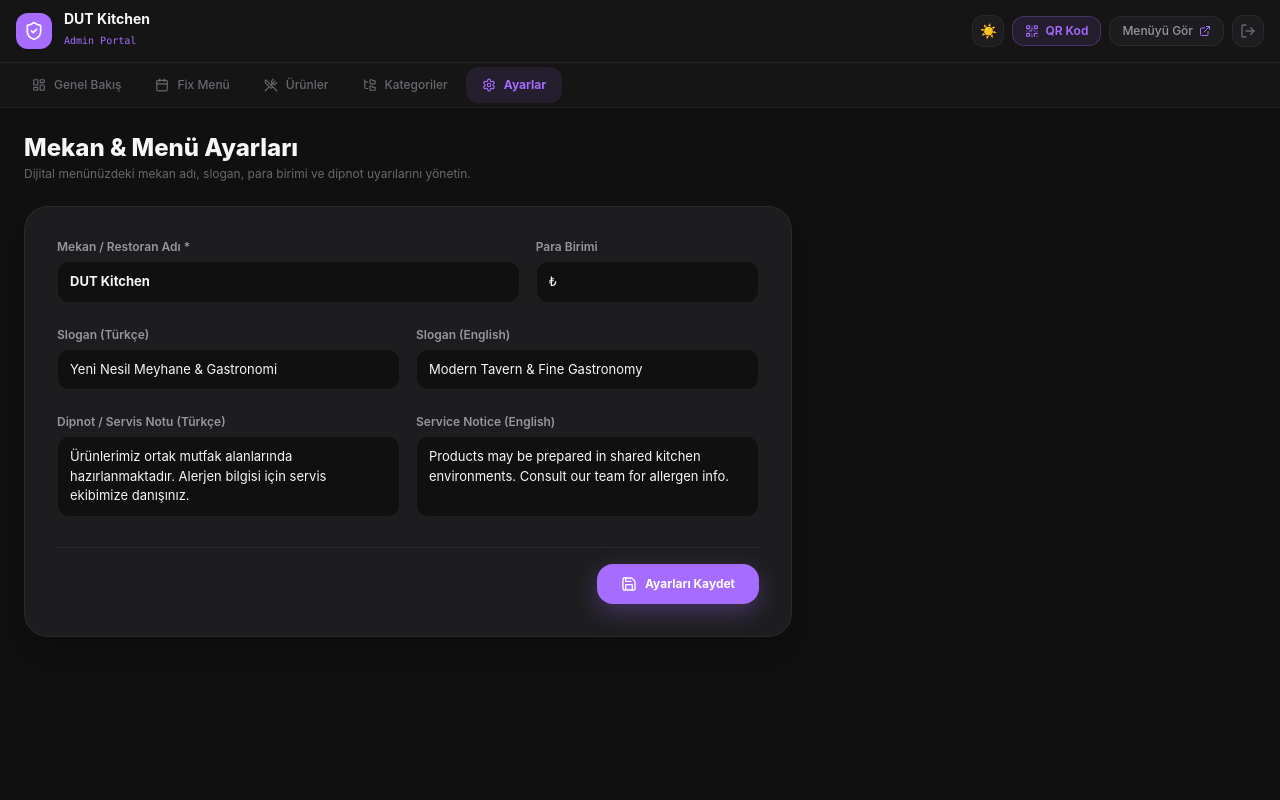
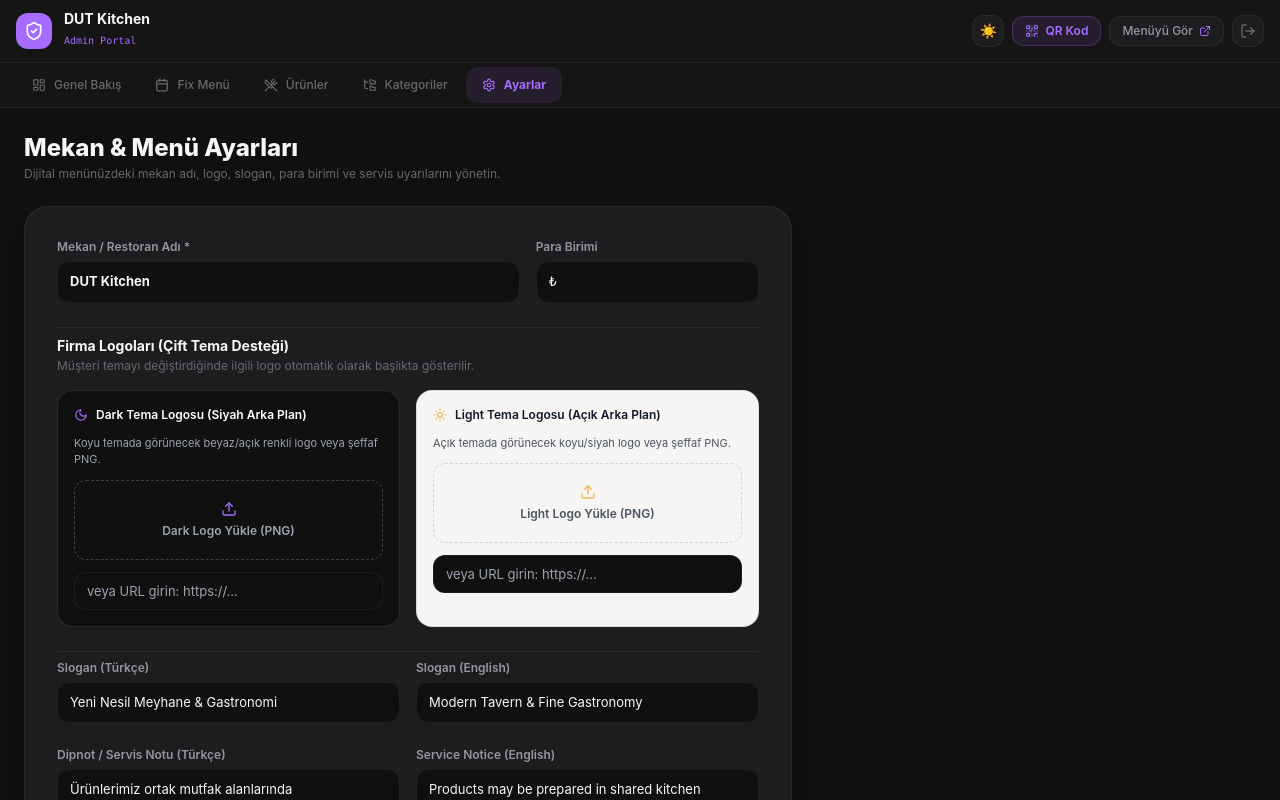
Before and after one commit to MyHitrow/Dutt_qr, a Next.js app: page /management-portal-secure/settings in a window 1280 px wide. Shown: the top 800 px of the page. Built offline with nearby package versions, Linux system fonts and the light colour scheme.

Commit message:
feat: dual theme logo support in admin and header, remove table badge, dynamic day fix menu title

```diff
--- a/src/app/management-portal-secure/settings/page.tsx
+++ b/src/app/management-portal-secure/settings/page.tsx
@@ -1,12 +1,39 @@
 "use client";
 
-import React, { useState } from "react";
+import React, { useState, useRef } from "react";
+import Image from "next/image";
 import { useMenu } from "@/context/MenuContext";
-import { Save, CheckCircle2 } from "lucide-react";
+import { Save, CheckCircle2, Upload, X, Moon, Sun } from "lucide-react";
+
+async function optimizeLogoImage(file: File): Promise<string> {
+  return new Promise((resolve) => {
+    const img = new window.Image();
+    const reader = new FileReader();
+    reader.onload = (e) => {
+      img.src = e.target?.result as string;
+      img.onload = () => {
+        const canvas = document.createElement("canvas");
+        const maxDim = 512;
+        const ratio = Math.min(maxDim / img.width, maxDim / img.height, 1);
+        canvas.width  = Math.round(img.width  * ratio);
+        canvas.height = Math.round(img.height * ratio);
+        const ctx = canvas.getContext("2d")!;
+        ctx.drawImage(img, 0, 0, canvas.width, canvas.height);
+        resolve(canvas.toDataURL("image/png", 0.95)); // Keep transparent background if PNG
+      };
+    };
+    reader.readAsDataURL(file);
+  });
+}
 
 export default function AdminSettingsPage() {
   const { venue, updateVenue } = useMenu();
   const [savedSuccess, setSavedSuccess] = useState(false);
+  const [isUploadingDark, setIsUploadingDark] = useState(false);
+  const [isUploadingLight, setIsUploadingLight] = useState(false);
+
+  const darkInputRef = useRef<HTMLInputElement>(null);
+  const lightInputRef = useRef<HTMLInputElement>(null);
 
   const [formData, setFormData] = useState({
     name: venue.name,
@@ -15,7 +42,33 @@ export default function AdminSettingsPage() {
     currencySymbol: venue.currencySymbol,
     noticeTr: venue.serviceNotice.tr,
     noticeEn: venue.serviceNotice.en,
+    logoDarkUrl: venue.logoDarkUrl || "",
+    logoLightUrl: venue.logoLightUrl || "",
   });
+
+  const handleDarkLogoUpload = async (e: React.ChangeEvent<HTMLInputElement>) => {
+    const file = e.target.files?.[0];
+    if (!file) return;
+    setIsUploadingDark(true);
+    try {
+      const optimized = await optimizeLogoImage(file);
+      setFormData(f => ({ ...f, logoDarkUrl: optimized }));
+    } finally {
+      setIsUploadingDark(false);
+    }
+  };
+
+  const handleLightLogoUpload = async (e: React.ChangeEvent<HTMLInputElement>) => {
+    const file = e.target.files?.[0];
+    if (!file) return;
+    setIsUploadingLight(true);
+    try {
+      const optimized = await optimizeLogoImage(file);
+      setFormData(f => ({ ...f, logoLightUrl: optimized }));
+    } finally {
+      setIsUploadingLight(false);
+    }
+  };
 
   const handleSubmit = (e: React.FormEvent) => {
     e.preventDefault();
@@ -24,6 +77,8 @@ export default function AdminSettingsPage() {
       slogan: { tr: formData.sloganTr, en: formData.sloganEn },
       currencySymbol: formData.currencySymbol,
       serviceNotice: { tr: formData.noticeTr, en: formData.noticeEn },
+      logoDarkUrl: formData.logoDarkUrl || undefined,
+      logoLightUrl: formData.logoLightUrl || undefined,
     });
 
     setSavedSuccess(true);
@@ -44,7 +99,7 @@ export default function AdminSettingsPage() {
           Mekan & Menü Ayarları
         </h2>
         <p className="text-xs mt-0.5" style={{ color: "var(--dut-text3)" }}>
-          Dijital menünüzdeki mekan adı, slogan, para birimi ve dipnot uyarılarını yönetin.
+          Dijital menünüzdeki mekan adı, logo, slogan, para birimi ve servis uyarılarını yönetin.
         </p>
       </div>
 
@@ -54,7 +109,7 @@ export default function AdminSettingsPage() {
           style={{ background: "rgba(99,211,145,0.12)", color: "var(--dut-success)", border: "1px solid rgba(99,211,145,0.25)" }}
         >
           <CheckCircle2 className="w-5 h-5 flex-shrink-0" />
-          <span>Mekan ayarları kaydedildi! Değişiklikler anında canlı menüye yansıdı.</span>
+          <span>Mekan ayarları ve logolar kaydedildi! Değişiklikler anında canlı menüye yansıdı.</span>
         </div>
       )}
 
@@ -63,6 +118,7 @@ export default function AdminSettingsPage() {
         className="rounded-3xl p-6 sm:p-8 space-y-6 shadow-xl"
         style={{ background: "var(--dut-card)", border: "1px solid var(--dut-divider)" }}
       >
+        {/* Name & Currency */}
         <div className="grid grid-cols-1 sm:grid-cols-3 gap-4">
           <div className="sm:col-span-2">
             {field("Mekan / Restoran Adı *",
@@ -89,7 +145,128 @@ export default function AdminSettingsPage() {
           </div>
         </div>
 
-        <div className="grid grid-cols-1 sm:grid-cols-2 gap-4">
+        {/* Dual Logo Upload Section (Dark & Light) */}
+        <div className="space-y-3 pt-2 border-t" style={{ borderColor: "var(--dut-divider)" }}>
+          <div>
+            <h3 className="text-sm font-bold flex items-center gap-2" style={{ color: "var(--dut-text)" }}>
+              Firma Logoları (Çift Tema Desteği)
+            </h3>
+            <p className="text-xs mt-0.5" style={{ color: "var(--dut-text3)" }}>
+              Müşteri temayı değiştirdiğinde ilgili logo otomatik olarak başlıkta gösterilir.
+            </p>
+          </div>
+
+          <div className="grid grid-cols-1 sm:grid-cols-2 gap-4 pt-1">
+            {/* Dark Theme Logo */}
+            <div className="p-4 rounded-2xl space-y-3" style={{ background: "#101011", border: "1px solid rgba(255,255,255,0.1)" }}>
+              <div className="flex items-center gap-2 text-xs font-semibold text-white">
+                <Moon className="w-3.5 h-3.5 text-[#A66CFF]" />
+                <span>Dark Tema Logosu (Siyah Arka Plan)</span>
+              </div>
+              <p className="text-[11px] text-gray-400">Koyu temada görünecek beyaz/açık renkli logo veya şeffaf PNG.</p>
+
+              <input
+                ref={darkInputRef}
+                type="file"
+                accept="image/*"
+                onChange={handleDarkLogoUpload}
+                className="hidden"
+              />
+
+              {formData.logoDarkUrl ? (
+                <div className="flex items-center gap-3 p-2 rounded-xl bg-[#1C1C1E] border border-white/10">
+                  <div className="relative w-12 h-12 rounded-lg overflow-hidden flex-shrink-0 bg-black/40 flex items-center justify-center p-1 border border-white/5">
+                    <Image src={formData.logoDarkUrl} alt="Dark Logo" fill sizes="48px" className="object-contain p-1" />
+                  </div>
+                  <div className="flex-1 min-w-0">
+                    <span className="text-xs font-semibold text-emerald-400 block">✓ Dark Logo Yüklendi</span>
+                  </div>
+                  <button
+                    type="button"
+                    onClick={() => setFormData(f => ({ ...f, logoDarkUrl: "" }))}
+                    className="p-1 text-rose-400 hover:text-rose-300"
+                  >
+                    <X className="w-4 h-4" />
+                  </button>
+                </div>
+              ) : (
+                <button
+                  type="button"
+                  onClick={() => darkInputRef.current?.click()}
+                  disabled={isUploadingDark}
+                  className="w-full py-5 rounded-xl border border-dashed border-white/20 flex flex-col items-center gap-1.5 text-gray-400 hover:text-white transition-all"
+                >
+                  <Upload className="w-4 h-4 text-[#A66CFF]" />
+                  <span className="text-xs font-semibold">{isUploadingDark ? "Yükleniyor..." : "Dark Logo Yükle (PNG)"}</span>
+                </button>
+              )}
+
+              <input
+                type="url"
+                value={formData.logoDarkUrl}
+                onChange={e => setFormData({ ...formData, logoDarkUrl: e.target.value })}
+                placeholder="veya URL girin: https://..."
+                className="admin-input text-xs"
+              />
+            </div>
+
+            {/* Light Theme Logo */}
+            <div className="p-4 rounded-2xl space-y-3" style={{ background: "#F6F5F3", border: "1px solid rgba(0,0,0,0.1)" }}>
+              <div className="flex items-center gap-2 text-xs font-semibold text-gray-900">
+                <Sun className="w-3.5 h-3.5 text-[#F0B45A]" />
+                <span>Light Tema Logosu (Açık Arka Plan)</span>
+              </div>
+              <p className="text-[11px] text-gray-600">Açık temada görünecek koyu/siyah logo veya şeffaf PNG.</p>
+
+              <input
+                ref={lightInputRef}
+                type="file"
+                accept="image/*"
+                onChange={handleLightLogoUpload}
+                className="hidden"
+              />
+
+              {formData.logoLightUrl ? (
+                <div className="flex items-center gap-3 p-2 rounded-xl bg-white border border-black/10">
+                  <div className="relative w-12 h-12 rounded-lg overflow-hidden flex-shrink-0 bg-gray-100 flex items-center justify-center p-1 border border-black/5">
+                    <Image src={formData.logoLightUrl} alt="Light Logo" fill sizes="48px" className="object-contain p-1" />
+                  </div>
+                  <div className="flex-1 min-w-0">
+                    <span className="text-xs font-semibold text-emerald-600 block">✓ Light Logo Yüklendi</span>
+                  </div>
+                  <button
+                    type="button"
+                    onClick={() => setFormData(f => ({ ...f, logoLightUrl: "" }))}
+                    className="p-1 text-rose-500 hover:text-rose-700"
+                  >
+                    <X className="w-4 h-4" />
+                  </button>
+                </div>
+              ) : (
+                <button
+                  type="button"
+                  onClick={() => lightInputRef.current?.click()}
+                  disabled={isUploadingLight}
+                  className="w-full py-5 rounded-xl border border-dashed border-gray-300 flex flex-col items-center gap-1.5 text-gray-600 hover:text-gray-900 transition-all"
+                >
+                  <Upload className="w-4 h-4 text-[#F0B45A]" />
+                  <span className="text-xs font-semibold">{isUploadingLight ? "Yükleniyor..." : "Light Logo Yükle (PNG)"}</span>
+                </button>
+              )}
+
+              <input
+                type="url"
+                value={formData.logoLightUrl}
+                onChange={e => setFormData({ ...formData, logoLightUrl: e.target.value })}
+                placeholder="veya URL girin: https://..."
+                className="admin-input text-xs text-gray-900 bg-white"
+              />
+            </div>
+          </div>
+        </div>
+
+        {/* Slogans */}
+        <div className="grid grid-cols-1 sm:grid-cols-2 gap-4 pt-2 border-t" style={{ borderColor: "var(--dut-divider)" }}>
           {field("Slogan (Türkçe)",
             <input
               type="text"
@@ -109,6 +286,7 @@ export default function AdminSettingsPage() {
           )}
         </div>
 
+        {/* Service Notices */}
         <div className="grid grid-cols-1 sm:grid-cols-2 gap-4">
           {field("Dipnot / Servis Notu (Türkçe)",
             <textarea
@@ -138,7 +316,7 @@ export default function AdminSettingsPage() {
             style={{ background: "var(--dut-purple)", boxShadow: "0 8px 24px rgba(166,108,255,0.3)" }}
           >
             <Save className="w-4 h-4" />
-            <span>Ayarları Kaydet</span>
+            <span>Ayarları & Logoları Kaydet</span>
           </button>
         </div>
       </form>
--- a/src/components/menu/DailyFixMenuBanner.tsx
+++ b/src/components/menu/DailyFixMenuBanner.tsx
@@ -27,7 +27,7 @@ export const DailyFixMenuBanner: React.FC<DailyFixMenuBannerProps> = ({ fixMenu,
         <div>
           <p className="text-xs font-light" style={{ color: "var(--dut-text2)" }}>{greeting}</p>
           <h2 className="text-lg font-bold leading-tight mt-0.5" style={{ color: "var(--dut-text)" }}>
-            {lang === "tr" ? "Günün Öne Çıkan Konsepti" : "Today's Featured Concept"}
+            {t(fixMenu.dayName, lang)} {lang === "tr" ? "Fix Menü" : "Fix Menu"}
           </h2>
         </div>
         <div
--- a/src/types/menu.ts
+++ b/src/types/menu.ts
@@ -132,6 +132,8 @@ export interface VenueSettings {
   tableNumber?: string;
   slogan: { tr: string; en: string };
   logoUrl?: string;
+  logoDarkUrl?: string;  // Dark theme logo (light colored/white icon)
+  logoLightUrl?: string; // Light theme logo (dark colored/black icon)
   isOpen: boolean;
   closingTime?: string; // "23:30"
   defaultTheme: ThemeMode;
```
Also changed, not shown: src/components/menu/DutHeader.tsx (+23 -11 lines).
